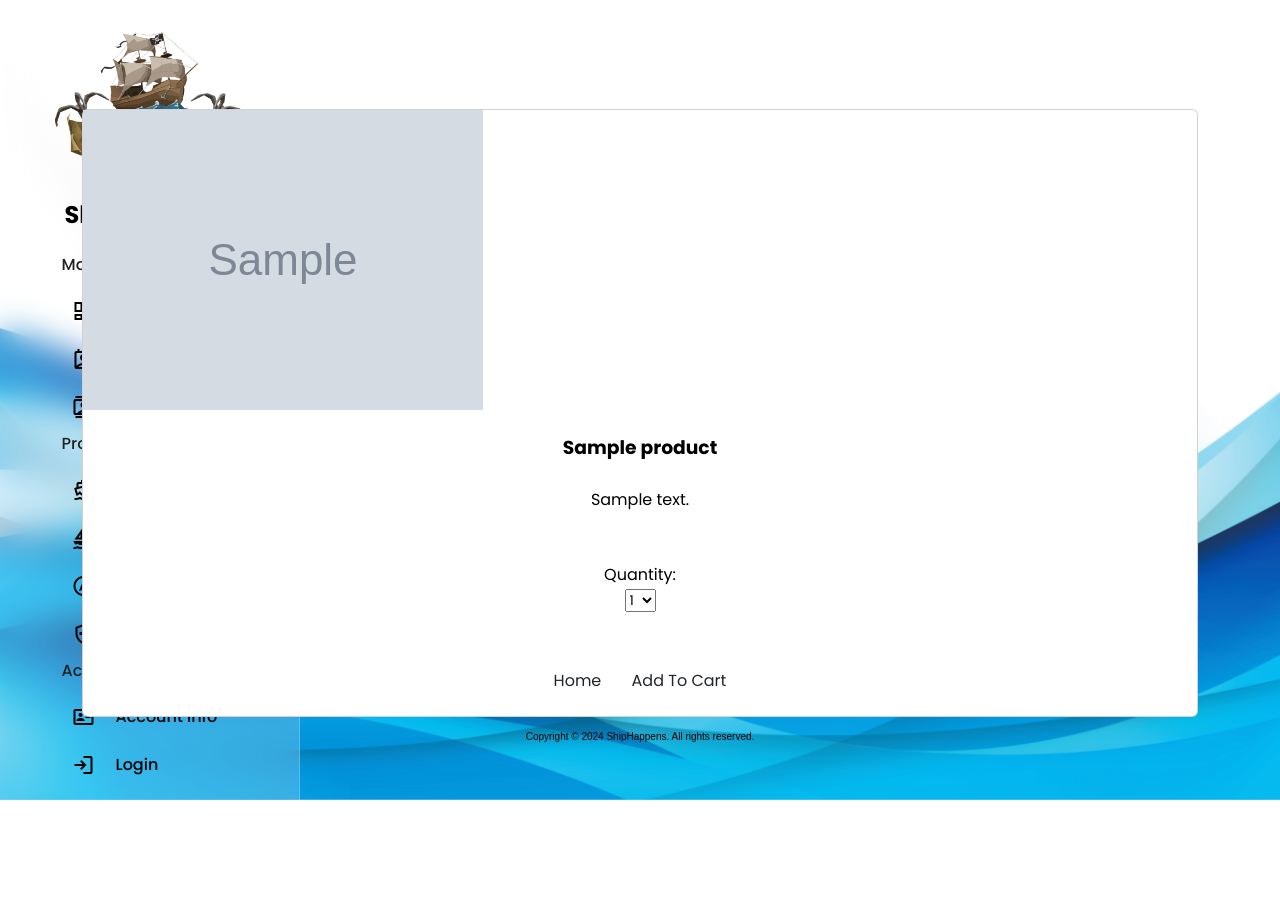
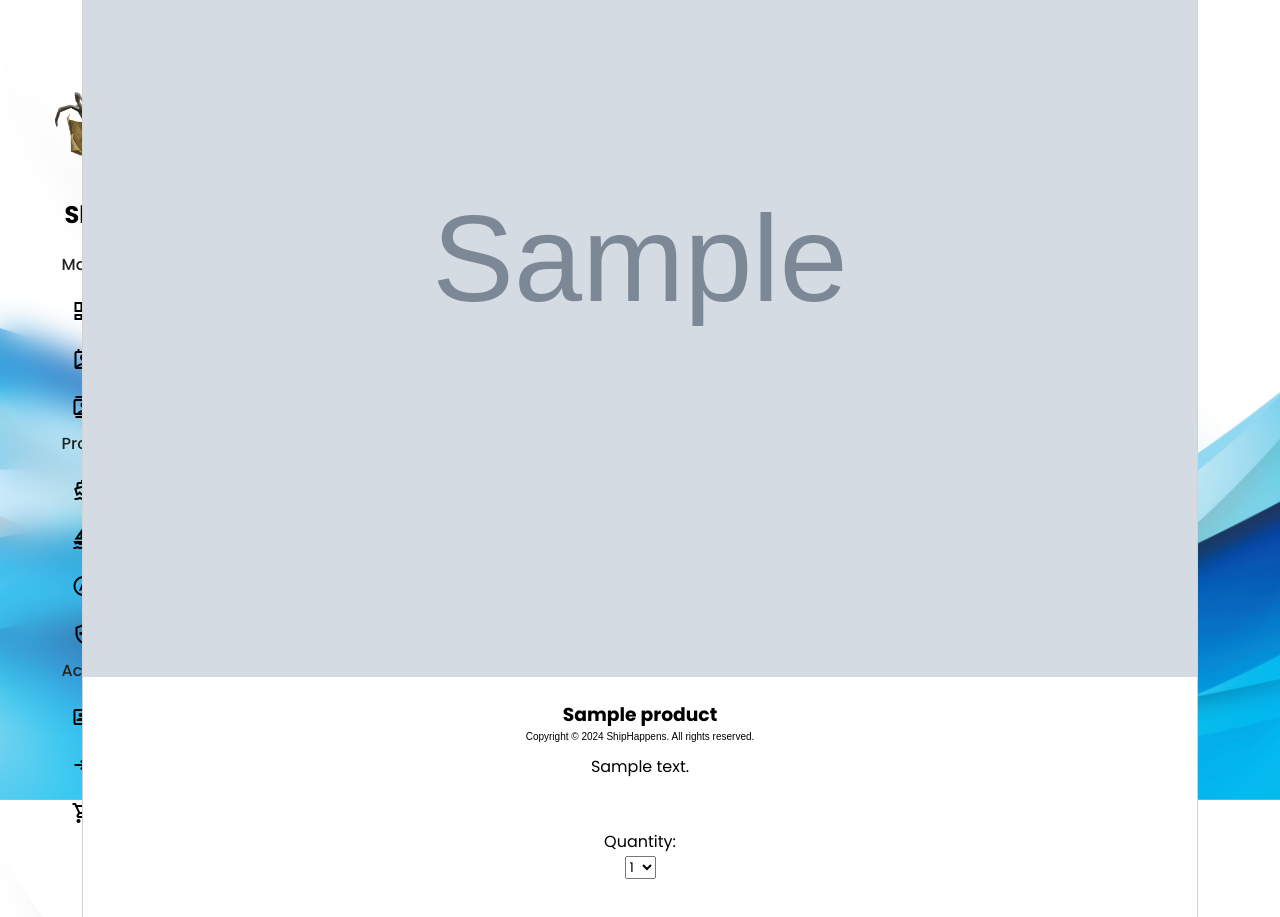
Before and after one commit to AndrusR/final_project_eshop, a Django app: page /product/1/ in a window 1280 px wide. Shown: the top 917 px of the page. Before the commit the page ends 800 px from the top, so only its background shows below. Run offline with Django 5.2, Linux system fonts and the light colour scheme; tables that the repository leaves empty hold one stand-in row (values such as "Sample post"); grey boxes marked "Sample" are stand-in pictures.

Commit message:
Single product view fix 2

```diff
--- a/store/templates/product_detail.html
+++ b/store/templates/product_detail.html
@@ -8,7 +8,7 @@
 <div class="card mb-3">
   <div class="row g-0">
     <div class="col-md-4">
-      <img src="{{ product.image.url }}" class="img-fluid rounded-start" alt="...">
+      <img src="{{ product.image.url }}" class="card-img-top" alt="...">
     </div>
     <div class="col-md-8">
       <div class="card-body">
```
